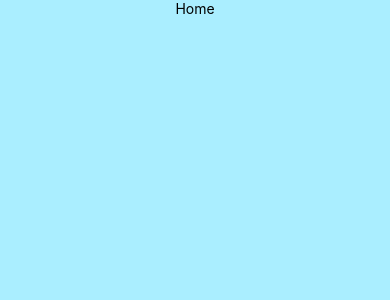
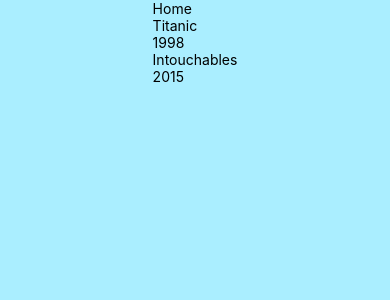
Before and after one commit to clakg/reactNative, a React Native app: screen / in a window 390 px wide. Shown: the top 300 px of the page. Built offline with nearby package versions, Linux system fonts and the light colour scheme.

Commit message:
première liste

```diff
--- /dev/null
+++ b/components/MovieItem.js
@@ -0,0 +1,18 @@
+import React, {Component} from 'react';
+import { View, Text } from "react-native";
+
+class MovieItem extends Component {
+    render() {
+
+        const {title, year} = this.props.movie;
+
+        return (
+            <View>
+                <Text>{title}</Text>
+                <Text>{year}</Text>
+            </View>
+        );
+    }
+}
+
+export default MovieItem;
--- a/screens/Home.js
+++ b/screens/Home.js
@@ -1,15 +1,36 @@
 import React, {Component} from 'react';
-import { View, Text } from 'react-native';
+import { View, Text, FlatList } from 'react-native';
+import MovieItem from '../components/MovieItem';
 
 class Home extends Component {
-    render(){
+
+    constructor(props) {
+        super(props);
+        this.state = {
+            movies: []
+        };
+    }
+
+    componentDidMount() {
+        this.setState({
+            movies: [
+                { title: 'Titanic', year: 1998 },
+                { title: 'Intouchables', year: 2015 }
+            ]
+        });
+    }
+
+    render() {
         return (
             <View>
                 <Text>Home</Text>
+                <FlatList data={this.state.movies}
+                          renderItem={({item}) => <MovieItem movie={item}/>}
+                          keyExtractor={(item, index) => index.toString()}
+                />
             </View>
-        )
+        );
     }
-
 }
 
 export default Home;
```
